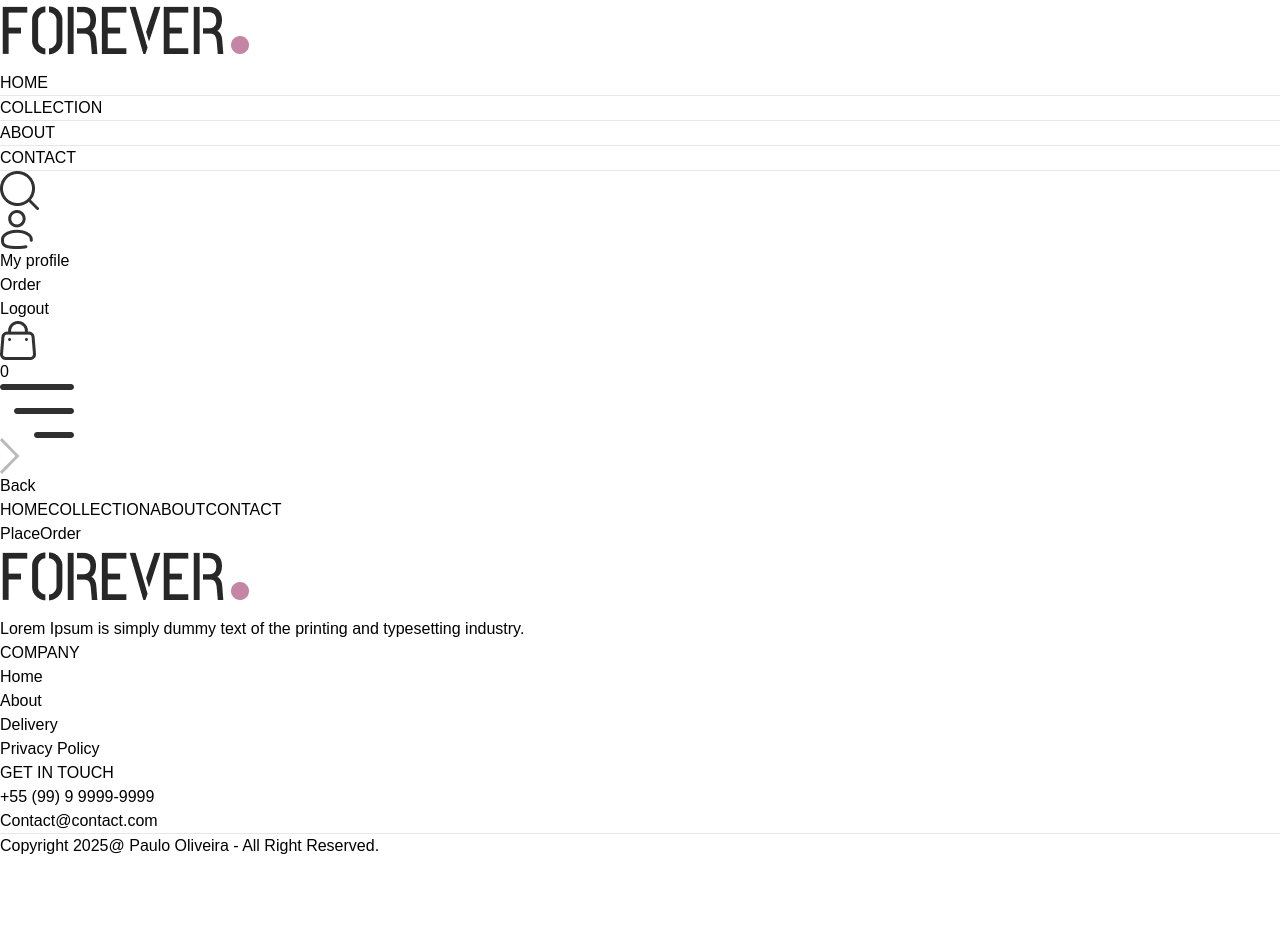
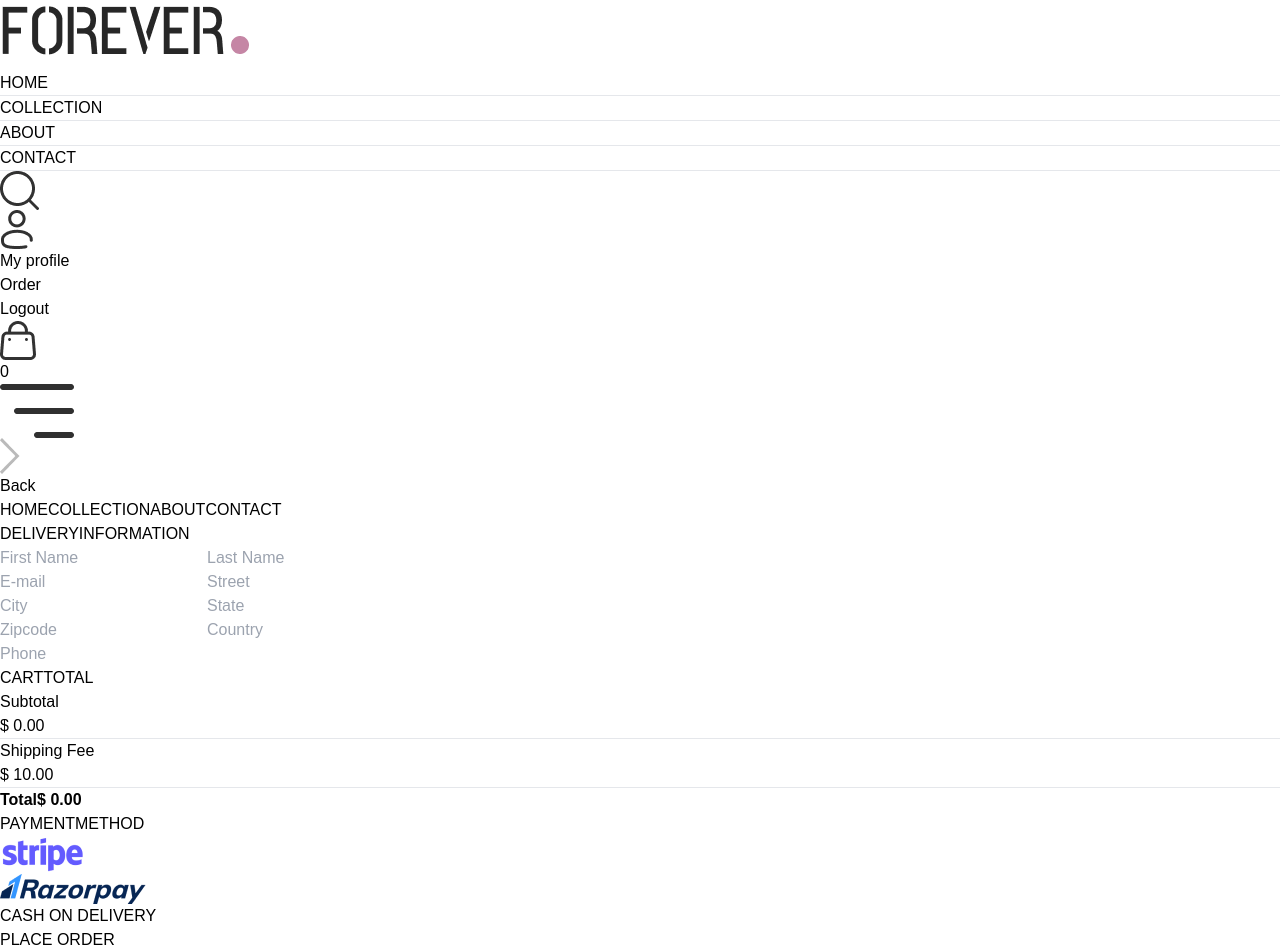
Before and after one commit to PauloGDev/Ecommerce, a React (Vite) app in the folder frontend/: page /placeorder in a window 1280 px wide. Shown: the top 952 px of the page. Before the commit the page ends 858 px from the top, so only its background shows below. Built offline with nearby package versions, Linux system fonts and the light colour scheme.

Commit message:
Place Order Adicionado

```diff
--- /dev/null
+++ b/frontend/src/components/CartTotal.jsx
@@ -0,0 +1,35 @@
+import React, { useContext } from 'react'
+import { ShopContext } from '../context/ShopContext'
+import Title from './Title';
+
+const CartTotal = () => {
+
+    const {currency, delivery_fee,getCartAmount} = useContext(ShopContext);
+
+  return (
+    <div className='w=full'>
+        <div className='text-2xl'>
+            <Title text1={'CART'} text2={'TOTAL'}/>
+        </div>
+
+        <div className='flex flex-col gap-2 mt-2 text-sm'>
+            <div className='flex justify-between'>
+                <p>Subtotal</p>
+                <p>{currency} {getCartAmount()}.00</p>
+            </div>
+            <hr />
+            <div className='flex justify-between'>
+                <p>Shipping Fee</p>
+                <p>{currency} {delivery_fee}.00</p>
+            </div>
+            <hr />
+            <div className='flex justify-between'>
+                <b>Total</b>
+                <b>{currency} {getCartAmount() === 0 ? 0 : getCartAmount() + delivery_fee}.00</b>
+            </div>
+        </div>
+    </div>
+  )
+}
+
+export default CartTotal
--- a/frontend/src/context/ShopContext.jsx
+++ b/frontend/src/context/ShopContext.jsx
@@ -1,6 +1,7 @@
 import { createContext, useEffect, useState } from "react";
 import { products } from "../assets/assets";
 import { toast } from "react-toastify";
+import { useNavigate } from "react-router-dom";
 export const ShopContext = createContext();
 
 const ShopContextProvider = (props) => {
@@ -10,6 +11,8 @@
     const [search,setSearch] = useState('');
     const [showSearch, setShowSearch] = useState(false);
     const [cartItems,setCartItems] = useState({});
+
+    const navigate = useNavigate();
 
     const addToCart = async (itemId,size) => {
 
@@ -56,11 +59,29 @@
         setCartItems(cartData);
     }
 
+    const getCartAmount = () => {
+        let totalAmount = 0;
+        for(const items in cartItems){
+            let itemInfo = products.find((product) => product._id === items);
+            for(const item in cartItems[items]){
+                try{
+                    if(cartItems[items][item] > 0){
+                        totalAmount += itemInfo.price * cartItems[items][item];
+                    }
+                }catch(error){
+
+                }
+            }
+        }
+        return totalAmount;
+    }
+
     const value = {
         products, currency, delivery_fee,
         search,setSearch,showSearch,setShowSearch,
         cartItems,addToCart,
-        getCartCount, updateQuantity
+        getCartCount, updateQuantity,
+        getCartAmount, navigate
     }
 
     return (
--- a/frontend/src/pages/Cart.jsx
+++ b/frontend/src/pages/Cart.jsx
@@ -2,10 +2,12 @@
 import { ShopContext } from '../context/ShopContext'
 import Title from '../components/Title';
 import { assets } from '../assets/assets';
+import CartTotal from '../components/CartTotal';
+import { Navigate } from 'react-router-dom';
 
 const Cart = () => {
 
-  const{products, currency, cartItems, updateQuantity} = useContext(ShopContext);
+  const{products, currency, cartItems, updateQuantity, navigate} = useContext(ShopContext);
 
   const[cartData,setCartData] = useState([]);
 
@@ -55,6 +57,16 @@
           })
         }
       </div>
+
+        <div className='flex justify-end my-20'>
+          <div className='w-full sm:w-[450px]'>
+            <CartTotal/>
+            <div className='w-full text-end'>
+              <button onClick={() => navigate('/placeorder')} className='bg-black text-white text-sm my-8 px-8 py-3'>PROCEED TO CHECKOUT</button>
+            </div>
+          </div>
+        </div>
+
     </div>
   )
 }
--- a/frontend/src/pages/PlaceOrder.jsx
+++ b/frontend/src/pages/PlaceOrder.jsx
@@ -1,8 +1,69 @@
-import React from 'react'
+import React, { useContext, useState } from 'react'
+import Title from '../components/Title'
+import CartTotal from '../components/CartTotal'
+import { assets } from '../assets/assets'
+import { ShopContext } from '../context/ShopContext'
 
 const PlaceOrder = () => {
+  const [method,setMethod] = useState('cod');
+
+  const {navigate} = useContext(ShopContext);
+
   return (
-    <div>PlaceOrder</div>
+    <div className='flex flex-col sm:flex-row justify-between gap-4 pt-5 sm:pt-14 min-h-[80vh] border-t'>
+      {/* Left Side */}
+      <div className='flex flex-col gap-4 w-full sm:max-w-[480px]'>
+        <div className='text-xl sm:text-2xl my-3'>
+          <Title text1={'DELIVERY'} text2={'INFORMATION'}/>
+        </div>
+        <div className='flex gap-3'>
+          <input className='border border-gray-300 rounded py-1.5 px-3.5 w-full' type="text" placeholder='First Name' />
+          <input className='border border-gray-300 rounded py-1.5 px-3.5 w-full' type="text" placeholder='Last Name' />
+        </div>
+        <input className='border border-gray-300 rounded py-1.5 px-3.5 w-full' type="text" placeholder='E-mail' />
+        <input className='border border-gray-300 rounded py-1.5 px-3.5 w-full' type="text" placeholder='Street' />
+        <div className='flex gap-3'>
+          <input className='border border-gray-300 rounded py-1.5 px-3.5 w-full' type="text" placeholder='City' />
+          <input className='border border-gray-300 rounded py-1.5 px-3.5 w-full' type="text" placeholder='State' />
+        </div>
+        <div className='flex gap-3'>
+          <input className='border border-gray-300 rounded py-1.5 px-3.5 w-full' type="text" placeholder='Zipcode' />
+          <input className='border border-gray-300 rounded py-1.5 px-3.5 w-full' type="text" placeholder='Country' />
+        </div>
+        <input className='border border-gray-300 rounded py-1.5 px-3.5 w-full' type="number" placeholder='Phone' />
+      </div>
+
+      {/* Right Side */}
+
+      <div className='mt-8'>
+          <div className='mt-8 min-w-80'>
+            <CartTotal/>
+          </div>
+
+          <div className='mt-12'>
+            <Title text1={'PAYMENT'} text2={'METHOD'}/>
+            <div className='flex gap-3 flex-col lg:flex-row'>
+                <div onClick={() => setMethod('stripe')} className='flex items-center gap-3 border p-2 px-3 cursor-pointer'>
+                    <p className={`min-w-3.5 h-3.5 border rounded-full ${method === 'stripe' ? 'bg-green-400' : ''}`}></p>
+                    <img className='h-5 mx-4' src={assets.stripe_logo} alt="" />
+                </div>
+                <div onClick={() => setMethod('razorpay')} className='flex items-center gap-3 border p-2 px-3 cursor-pointer'>
+                    <p className={`min-w-3.5 h-3.5 border rounded-full ${method === 'razorpay' ? 'bg-green-400' : ''}`}></p>
+                    <img className='h-5 mx-4' src={assets.razorpay_logo} alt="" />
+                </div>
+                <div onClick={() => setMethod('cod')} className='flex items-center gap-3 border p-2 px-3 cursor-pointer'>
+                    <p className={`min-w-3.5 h-3.5 border rounded-full ${method === 'cod' ? 'bg-green-400' : ''}`}></p>
+                    <p className='text-gray-500 text-sm font-medium mx-4'>CASH ON DELIVERY</p>
+                </div>
+            </div>
+
+
+            <div className='w-full text-end mt-8'>
+                <button onClick={()=> navigate('/orders')} className='bg-black text-white px-16 py-3 text-sm'>PLACE ORDER</button>
+            </div>
+          </div>
+      </div>
+    </div>
   )
 }
 
```
